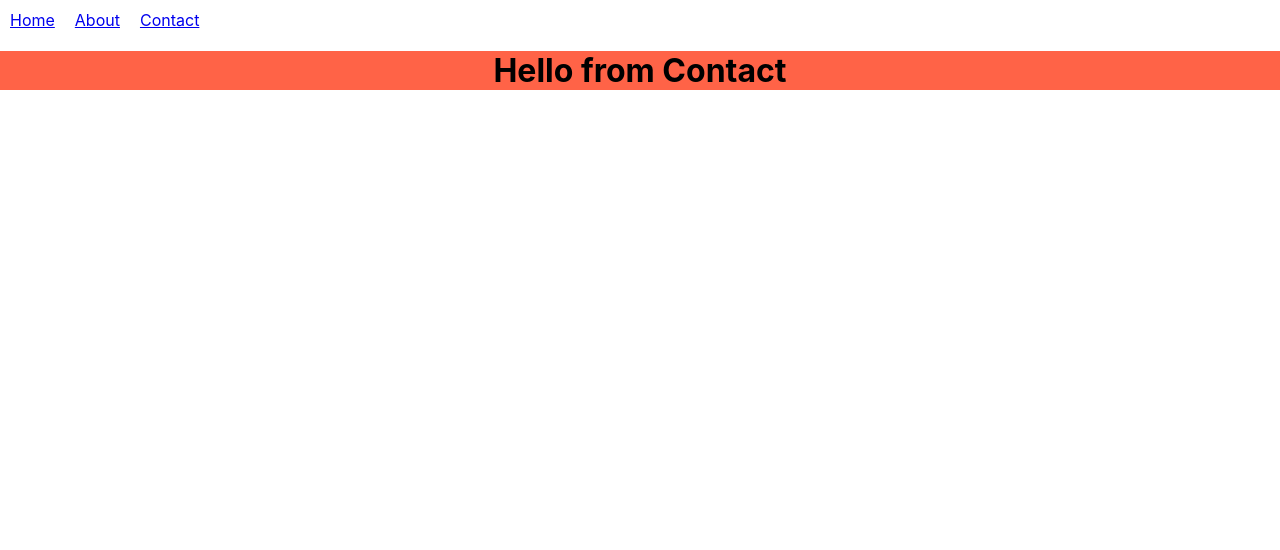
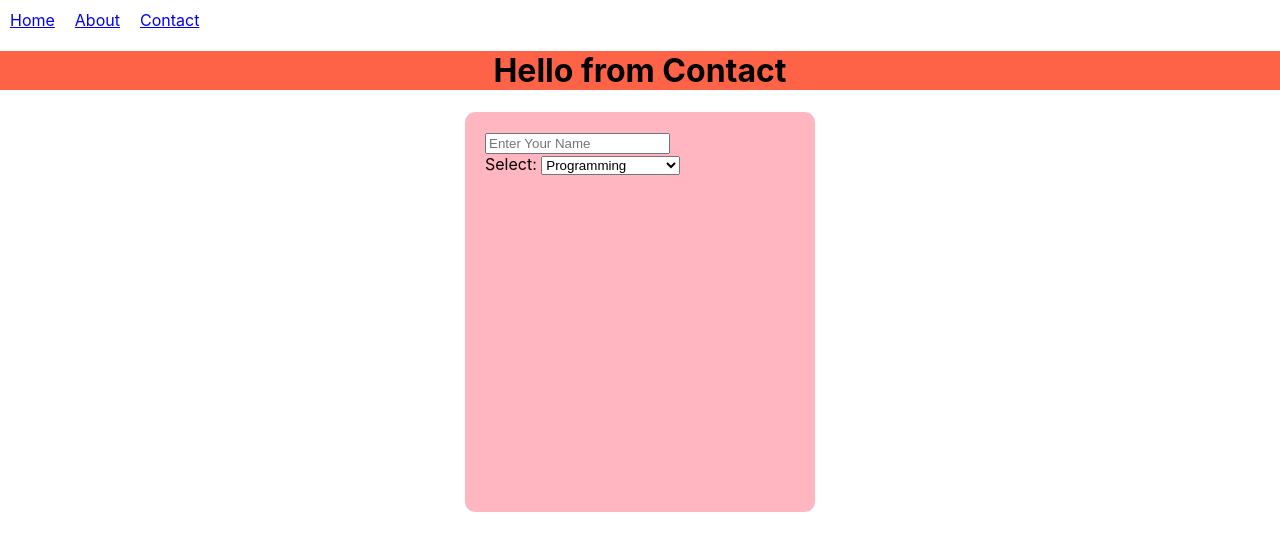
Before and after one commit to anupamahalder/react-learning, a React (Create React App) app in the folder practice-project/: page /contact in a window 1280 px wide. Shown: the top 550 px of the page. Built offline with nearby package versions, Linux system fonts and the light colour scheme.

Commit message:
Getting value from select tag from options

```diff
--- a/practice-project/src/pages/Contact.jsx
+++ b/practice-project/src/pages/Contact.jsx
@@ -2,10 +2,25 @@ import React from 'react';
 import './Contact.css';
 import Header from './Header';
 const Contact = (props) => {
+    const formChange = (event) =>{
+        // to show the name of the input tag
+        console.log(event.target.value);
+    }
     return (
         <div>
             <Header/>
             <h1  className='contact'>Hello from Contact</h1>
+            <div style={{backgroundColor:'lightpink', borderRadius: '10px', marginLeft:'auto',marginRight: 'auto',width: '350px', height: '400px'}}>
+                <div style={{padding: '20px'}}>
+                    <input type="text" name='userName' placeholder='Enter Your Name' onChange={formChange} /> <br />
+                    <label htmlFor="">Select: </label>
+                    <select name="category" onChange={formChange} placeholder="Select category" id="">
+                        <option value="Programming">Programming</option>
+                        <option value="Web Development">Web Development</option>
+                        <option value="Competitive Coding">Competitive Coding</option>
+                    </select>
+                </div>
+            </div>
         </div>
     );
 };
```
Also changed, not shown: 1 other file (tests, documents, lock files or other folders).
